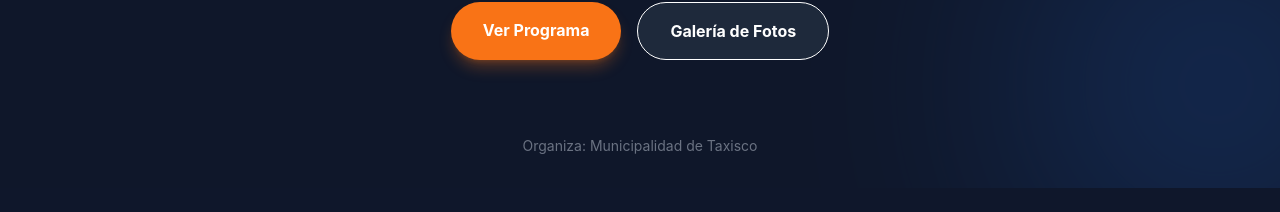
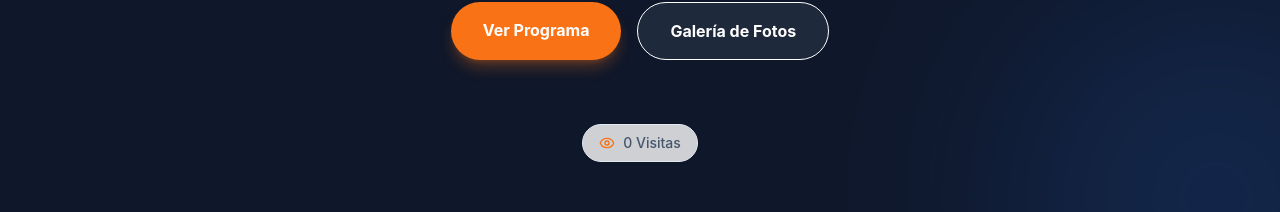
Before and after one commit to waynergt/TAXIFER2026, a React (Vite) app: page / in a window 1280 px wide. Shown: the part 700-912 px from the top of the page. Built offline with nearby package versions, Linux system fonts and the light colour scheme; no server answers.

Commit message:
Se agrego contador de visitas y corrección de unas advertencias

```diff
--- a/src/App.tsx
+++ b/src/App.tsx
@@ -3,11 +3,13 @@ import Navbar from './components/Navbar';
 import Home from './pages/Home';
 import Program from './pages/Program';
 import Gallery from './pages/Gallery';
-// 1. IMPORTAMOS EL NUEVO COMPONENTE FOOTER
 import Footer from './components/Footer';
 import ScrollToTop from './components/ScrollToTop';
 import BackToTopBtn from './components/BackToTopBtn';
 import Magazine from './pages/Magazine';
+
+// NOTA: Borramos la importación de VisitCounter de aquí porque ya lo estás usando en Home.tsx
+// y así evitamos el error de "definido pero nunca usado".
 
 function App() {
   return (
@@ -24,7 +26,6 @@ function App() {
         </Routes>
       </main>
 
-      {/* 2. AQUÍ COLOCAMOS EL COMPONENTE (Reemplazando el código viejo) */}
       <Footer />
       <BackToTopBtn />
 
--- /dev/null
+++ b/src/components/VisitCounter.tsx
@@ -0,0 +1,33 @@
+import { useState, useEffect } from 'react';
+import { Eye } from 'lucide-react';
+
+export default function VisitCounter() {
+  const [visits, setVisits] = useState<number | null>(null);
+  const [loading, setLoading] = useState(true);
+
+  useEffect(() => {
+    // Usamos countapi.xyz que es un servicio gratuito para contar hits
+    // El namespace 'taxifer2026' y key 'visits' aseguran que sea único para tu web
+    fetch('https://api.countapi.xyz/hit/taxifer2026/visits')
+      .then((response) => response.json())
+      .then((data) => {
+        setVisits(data.value);
+        setLoading(false);
+      })
+      .catch((error) => {
+        console.error("Error al obtener visitas:", error);
+        setLoading(false);
+      });
+  }, []);
+
+  if (loading) return null; // No muestra nada mientras carga para no verse feo
+
+  return (
+    <div className="inline-flex items-center gap-2 px-4 py-2 bg-white/80 backdrop-blur-sm border border-slate-200 rounded-full shadow-sm text-slate-600 text-sm font-medium animate-fade-in mt-6">
+      <Eye size={16} className="text-orange-500" />
+      <span>
+        {visits ? visits.toLocaleString() : '0'} Visitas
+      </span>
+    </div>
+  );
+}
--- a/src/pages/Home.tsx
+++ b/src/pages/Home.tsx
@@ -1,12 +1,13 @@
 import { Calendar, MapPin } from 'lucide-react';
 import { Link } from 'react-router-dom';
 import Countdown from '../components/Countdown';
+import VisitCounter from '../components/VisitCounter';
 
 export default function Home() {
   return (
     <div className="relative min-h-screen flex items-center pt-32 pb-32 bg-navy-900 overflow-hidden animate-enter">
 
-      {/* Fondo decorativo (Efecto moderno) */}
+      {/* Fondo decorativo */}
       <div className="absolute inset-0 opacity-20">
         <div className="absolute top-[-10%] left-[-10%] w-96 h-96 bg-orange-500 rounded-full blur-[128px]"></div>
         <div className="absolute bottom-[-10%] right-[-10%] w-96 h-96 bg-blue-500 rounded-full blur-[128px]"></div>
@@ -18,7 +19,6 @@ export default function Home() {
         </h2>
 
         <div className="flex items-center justify-center gap-4 md:gap-8 mb-8 animate-fade-in-up">
-
           {/* 1. Logo Taxifer 2026 */}
           <img
             src="/logo-taxifer.png"
@@ -26,8 +26,7 @@ export default function Home() {
             className="h-20 md:h-32 lg:h-40 object-contain drop-shadow-lg transition-transform hover:scale-105"
           />
 
-  {/* 2. Línea Divisoria Vertical */}
-  {/* Usamos el color naranja/amarillo del diseño anterior para mantener la identidad */}
+          {/* 2. Línea Divisoria Vertical (CORREGIDO AQUÍ: bg-linear-to-b) */}
           <div className="h-16 md:h-28 w-0.5 rounded-full bg-linear-to-b from-orange-500 to-yellow-400 opacity-90"></div>
 
           {/* 3. Logo Municipalidad */}
@@ -36,21 +35,22 @@ export default function Home() {
             alt="Logo Municipalidad de Taxisco"
             className="h-20 md:h-32 lg:h-40 object-contain drop-shadow-lg transition-transform hover:scale-105"
           />
-
         </div>
 
         <p className="mt-4 max-w-2xl mx-auto text-xl text-gray-300 mb-10">
           Celebremos juntos la tradición, la cultura y la alegría de nuestro pueblo.
           ¡Te esperamos para vivir momentos inolvidables!
         </p>
-{/* AQUI AGREGAMOS LA CUENTA REGRESIVA */}
+
+        {/* CUENTA REGRESIVA */}
         <div className="mt-4">
           <p className="text-orange-200 text-sm font-semibold tracking-widest uppercase mb-2">
             Faltan para la gran inauguración
           </p>
           <Countdown />
         </div>
-        <div className="flex flex-col sm:flex-row justify-center gap-6 mb-12 text-gray-200">
+
+        <div className="flex flex-col sm:flex-row justify-center gap-6 mb-12 text-gray-200 mt-8">
           <div className="flex items-center justify-center gap-2">
             <Calendar className="text-orange-500" />
             <span>09 - 16 de Enero, 2026</span>
@@ -75,9 +75,15 @@ export default function Home() {
             Galería de Fotos
           </Link>
         </div>
+
+        {/* CONTADOR DE VISITAS */}
+        <div className="mt-10 flex justify-center">
+          <VisitCounter />
         </div>
 
-      {/* Logos footer sutil en Hero */}
+      </div>
+
+      {/* Footer sutil */}
       <div className="absolute bottom-8 w-full text-center text-gray-500 text-sm">
         <p>Organiza: Municipalidad de Taxisco</p>
       </div>
```
Lines whose indentation alone changed are shown as unchanged.
